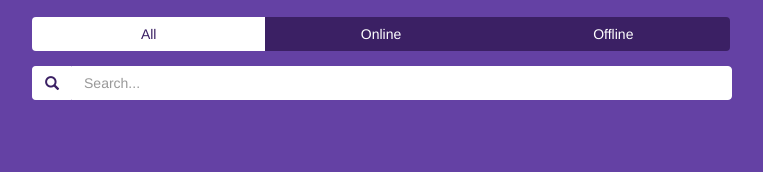
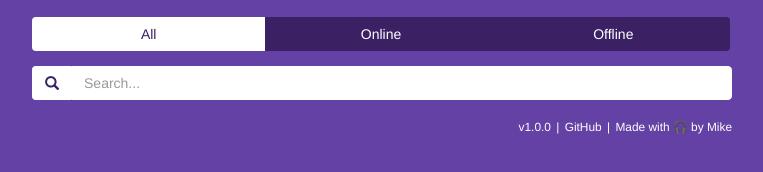
Before and after one commit to vanillaSlice/TwitchStatusViewer, a website built with Parcel: page src/index.html in a window 1280 px wide. Shown: the part 108-280 px from the top of the page, without its empty margins (258-1021 px from the left). Built offline with nearby package versions, Linux system fonts and the light colour scheme; no server answers; files whose address does not match are found by name.

Commit message:
Add page footer

```diff
--- a/src/index.html
+++ b/src/index.html
@@ -51,6 +51,15 @@
       </div>
     </header>
     <main class="col-xs-12 channels js-channels"></main>
+    <footer class="footer col-xs-12 text-right">
+      <small>
+        v<span class="js-version"></span>
+        <span class="footer__separator"></span>
+        <a class="footer__link" href="https://github.com/vanillaSlice/https://github.com/vanillaSlice/TwitchStatusViewer">GitHub</a>
+        <span class="footer__separator"></span>
+        Made with 🎧 by <a class="footer__link" href="https://mikelowe.xyz">Mike</a>
+      </small>
+    </footer>
   </div>
 
   <script src="https://cdnjs.cloudflare.com/ajax/libs/jquery/3.3.1/jquery.min.js" integrity="sha256-FgpCb/KJQlLNfOu91ta32o/NMZxltwRo8QtmkMRdAu8="
--- a/src/scripts/index.js
+++ b/src/scripts/index.js
@@ -1,4 +1,5 @@
 import missingLogo from '../images/missing-logo.png';
+import { version } from '../../package.json';
 
 /*
  * Constants
@@ -25,6 +26,7 @@ const channels = [
 const searchTermElement = $('.js-search-term');
 const statusFilterElements = $('.js-status-filter');
 const channelsElement = $('.js-channels');
+const versionElement = $('.js-version');
 
 /*
  * Functions
@@ -163,3 +165,4 @@ function applyFilters() {
 statusFilterElements.change(applyFilters);
 searchTermElement.keyup(applyFilters);
 channels.forEach(channel => makeChannelRequest(channel));
+versionElement.text(version);
--- a/src/styles/style.css
+++ b/src/styles/style.css
@@ -94,6 +94,24 @@ a:hover {
   width: 50px;
 }
 
+.footer {
+  margin-top: 15px;
+}
+
+.footer__separator::after {
+  content: '|';
+  margin: 0 2px;
+}
+
+.footer__link {
+  color: #fff;
+}
+
+.footer__link:hover {
+  color: #fff;
+  text-decoration: underline;
+}
+
 @media (min-width: 768px) {
   .channel {
     line-height: 50px;
```
